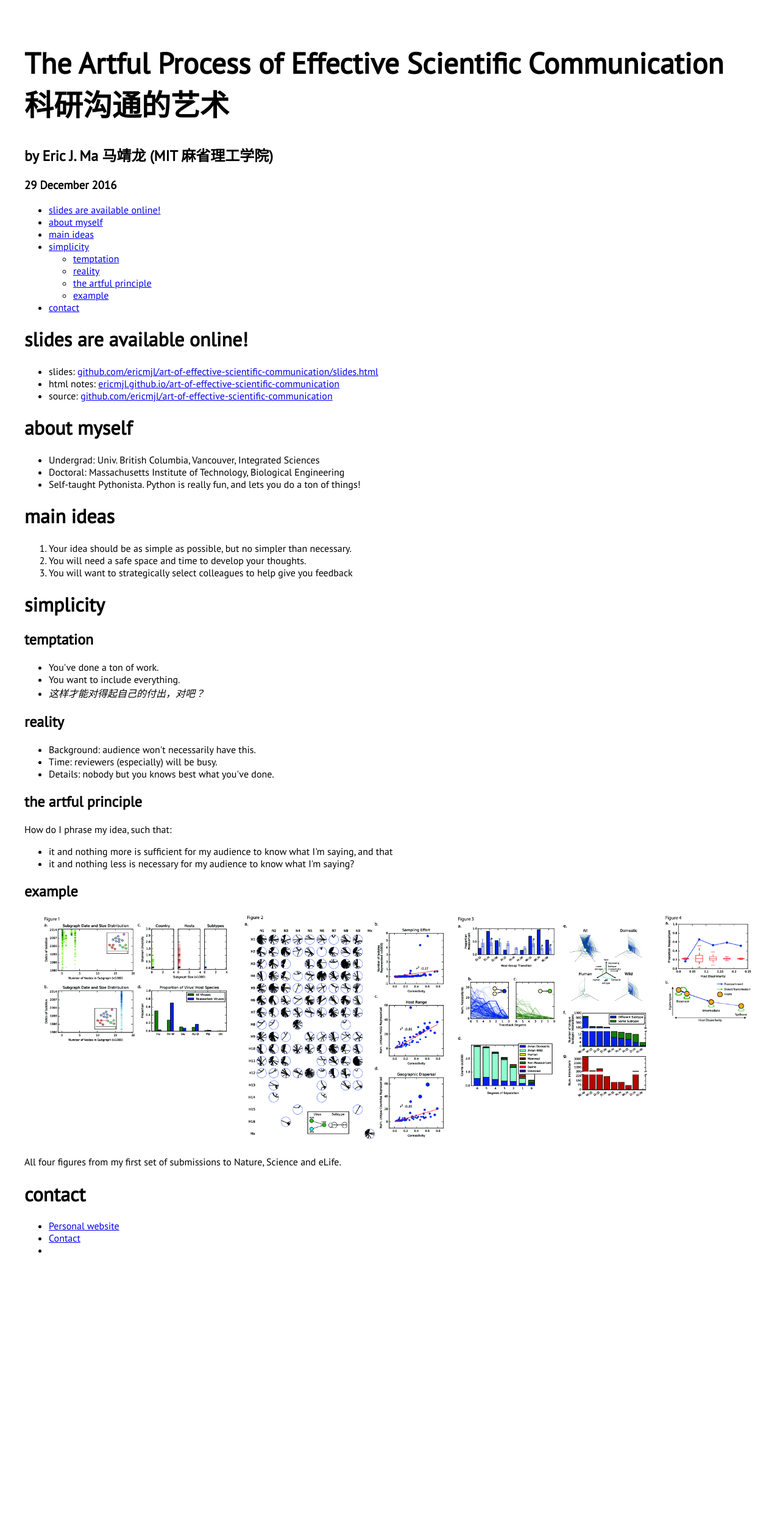
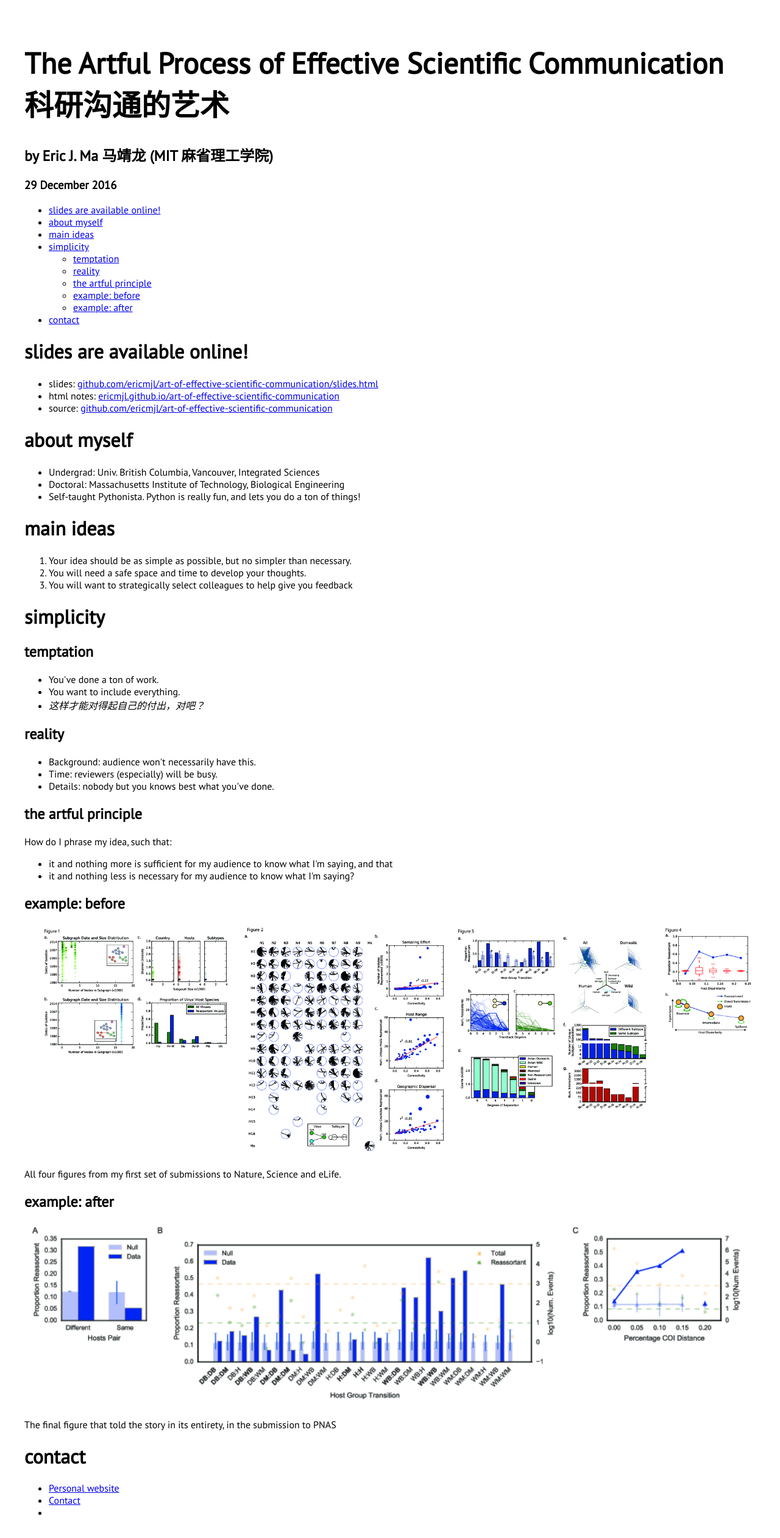
Before and after one commit to ericmjl/art-of-effective-scientific-communication, a plain HTML site: page index.html in a window 1280 px wide. Shown: the whole page at 61% size. Before the commit the page ends 2116 px from the top, so only its background shows below. Drawn offline with Linux system fonts and the light colour scheme.

Commit message:
inserted PNAS figure

```diff
--- a/index.html
+++ b/index.html
@@ -25,7 +25,8 @@
 <li><a href="#temptation">temptation</a></li>
 <li><a href="#reality">reality</a></li>
 <li><a href="#the-artful-principle">the artful principle</a></li>
-<li><a href="#example">example</a></li>
+<li><a href="#example-before">example: before</a></li>
+<li><a href="#example-after">example: after</a></li>
 </ul></li>
 <li><a href="#contact">contact</a></li>
 </ul>
@@ -67,10 +68,15 @@
 <li>it and nothing more is sufficient for my audience to know what I'm saying, and that</li>
 <li>it and nothing less is necessary for my audience to know what I'm saying?</li>
 </ul>
-<h2 id="example">example</h2>
+<h2 id="example-before">example: before</h2>
 <div class="figure">
 <img src="./figures/four-figures.png" alt="All four figures from my first set of submissions to Nature, Science and eLife." id="figures" class="class" style="width:100.0%" />
 <p class="caption">All four figures from my first set of submissions to Nature, Science and eLife.</p>
+</div>
+<h2 id="example-after">example: after</h2>
+<div class="figure">
+<img src="./figures/fig1-pnas.png" alt="The final figure that told the story in its entirety, in the submission to PNAS" id="fig1" class="class" style="width:100.0%" />
+<p class="caption">The final figure that told the story in its entirety, in the submission to PNAS</p>
 </div>
 <h1 id="contact">contact</h1>
 <ul>
```
Also changed, not shown: slides.html (+8 -2 lines), 1 other file.
